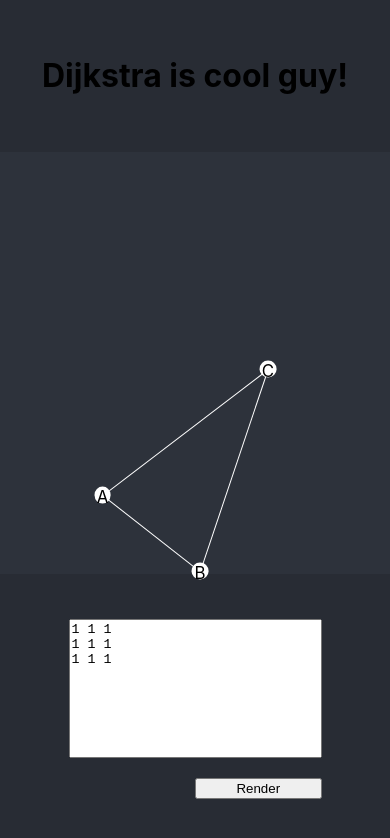
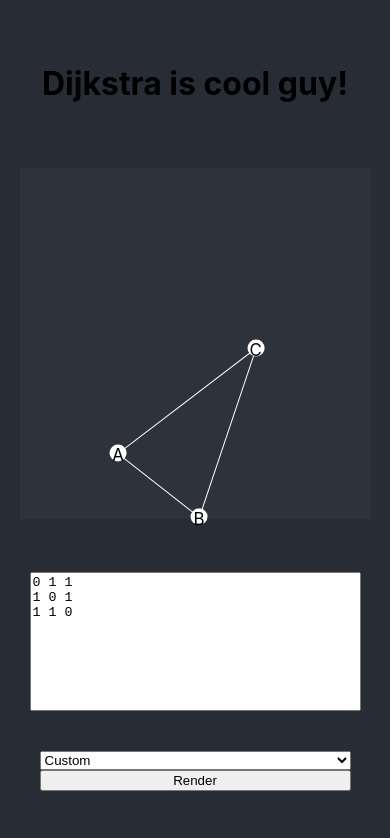
Before and after one commit to songofroland/pt-dijkstra, a React (Create React App) app: page / in a window 390 px wide. Shown: the top 838 px of the page. Built offline with nearby package versions, Linux system fonts and the light colour scheme.

Commit message:
Added GraphChooser

```diff
--- a/src/App.css
+++ b/src/App.css
@@ -15,8 +15,8 @@
 .canvas {
   background-color: var(--element-background);
   position: relative;
-  height: 50vh;
-  width: 50vh;
+  height: 60vmin;
+  width: 60vmin;
 }
 
 .node {
@@ -39,14 +39,25 @@
 }
 
 .editor-bar {
-  display: grid;
-  grid-template-columns: 50% 50%;
-  min-height: em;
+  display: flex;
+  flex-direction: row;
+  justify-content: flex-end;
+  min-height: 1em;
   margin: 10px;
 }
 
-.graph-valid > * {
-  display: none;
+.editor-bar > * {
+  margin: 0px 10px;
+  max-width: 100%;
+}
+
+.valid-base {
+  display: flex;
+  justify-content: center;
+  place-items: center;
+}
+.valid > * {
+  opacity: 0;
 }
 
 textarea {
@@ -54,3 +65,16 @@ textarea {
   min-height: 10em;
   resize: none;
 }
+
+@media (max-width: 480px) {
+  .canvas {
+    height: 90vmin;
+    width: 90vmin;
+  }
+  .graph-editor {
+    width: 90vw;
+  }
+  .editor-bar {
+    flex-direction: column;
+  }
+}
--- a/src/components/GraphEditor.tsx
+++ b/src/components/GraphEditor.tsx
@@ -2,6 +2,18 @@ import React from 'react';
 import { useState } from 'react';
 import { isValid, parseValidGraph } from '../logic/graphParsing';
 import samples from '../logic/graphSamples';
+
+const graphToChoose = [
+  {
+    label: 'Simple Graph',
+    graph: samples.simple.string,
+  },
+  {
+    label: 'Medium Graph',
+    graph: samples.medium.string,
+  },
+];
+
 
 function GraphEditor({ onRender }: { onRender: Function }) {
   const [userInput, setUserInput] = useState({
@@ -21,13 +33,19 @@ function GraphEditor({ onRender }: { onRender: Function }) {
   return <div className='graph-editor'>
     <textarea onChange={textareaCallback} value={userInput.text} />
     <div className='editor-bar'>
-      <div className={userInput.isCorrect ? 'graph-valid' : ''}>
+      <div className={userInput.isCorrect ? 'valid-base valid' : 'valid-base'}>
         <span>This cannot be converted to graph</span>
       </div>
+      <GraphChooser possibleValues={[]} />
       <input type='button' value='Render' onClick={renderCallback} />
     </div>
   </div>;
+}
 
+function GraphChooser({ possibleValues } : { possibleValues: any[] }) {
+  return <select>
+    <option value="custom">Custom</option>
+  </select>
 }
 
 export default GraphEditor;
--- a/src/logic/graphSamples.ts
+++ b/src/logic/graphSamples.ts
@@ -1,8 +1,12 @@
 /* eslint-disable */
 const samples = {
   simple: {
-    graph: [[1, 1, 1], [1, 1, 1], [1, 1, 1]],
-    string: '1 1 1\n1 1 1\n1 1 1',
+    graph: [[0, 1, 1], [1, 0, 1], [1, 1, 0]],
+    string: '0 1 1\n1 0 1\n1 1 0',
+  },
+  medium: {
+    graph: [[0, 1, 1], [1, 0, 1], [1, 1, 0]],
+    string: '0 1 1\n1 0 1\n1 1 0',
   },
 };
 
```
